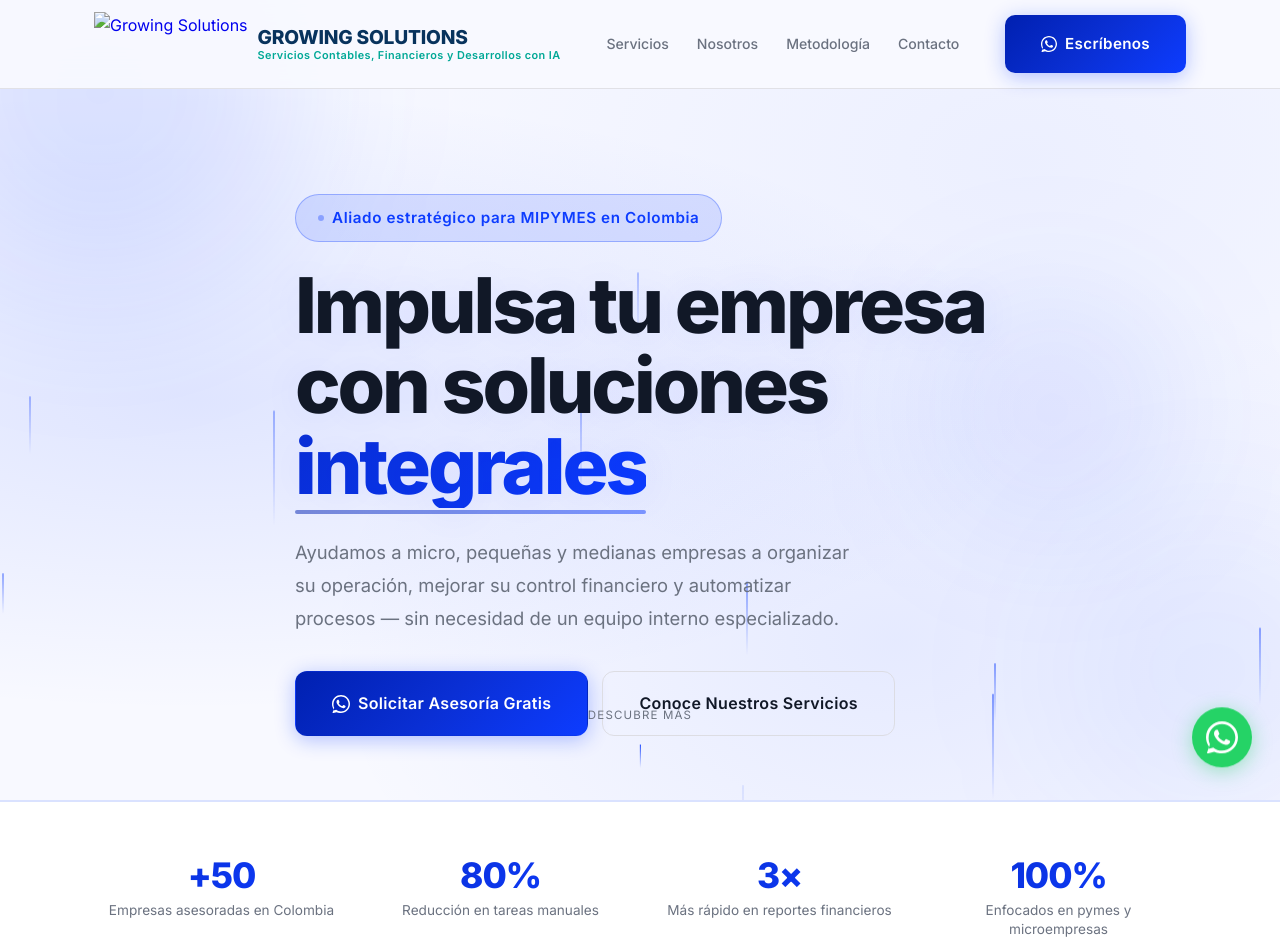
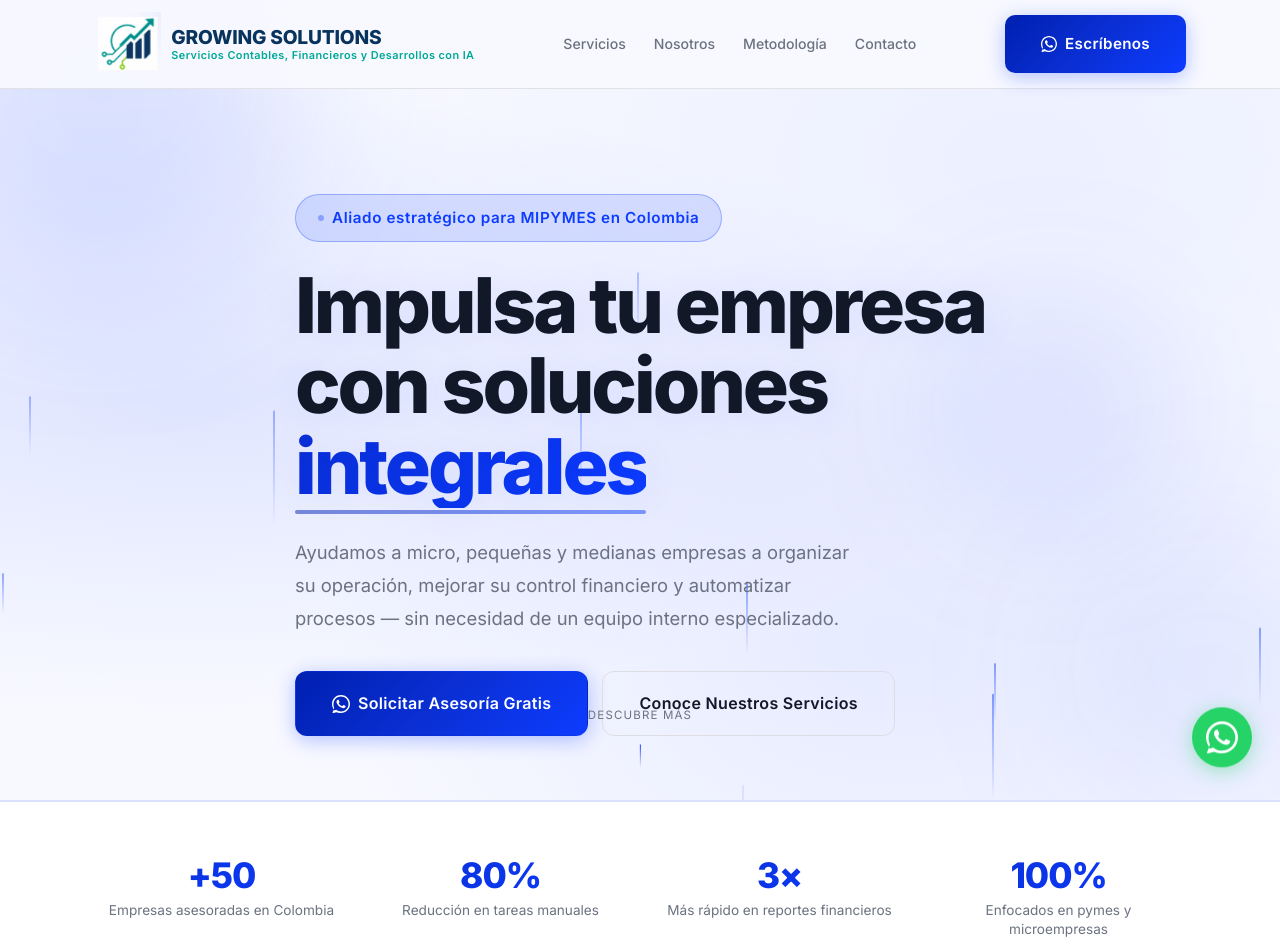
Before and after one commit to WilyerArias77/landing_growing_solutions, a plain HTML site: page index.html in a window 1280 px wide. Shown: the top 950 px of the page. Drawn offline with Linux system fonts and the light colour scheme.

Commit message:
Fix logo path — move logo into src/ so Vercel can serve it
Co-Authored-By: Claude Sonnet 4.6 <noreply@anthropic.com>

```diff
--- a/index.html
+++ b/index.html
@@ -1550,7 +1550,7 @@
   <nav id="navbar">
     <div class="container">
       <a href="#" class="logo">
-        <img src="../logo4.png" alt="Growing Solutions" style="height:64px;width:auto;object-fit:contain;" />
+        <img src="logo.png" alt="Growing Solutions" style="height:64px;width:auto;object-fit:contain;" />
         <div style="line-height:1.25;">
           <div style="font-size:1.2rem;font-weight:800;color:#08335D;letter-spacing:-0.01em;">GROWING SOLUTIONS</div>
           <div style="font-size:0.68rem;font-weight:600;color:#00A896;letter-spacing:0.04em;">Servicios Contables, Financieros y Desarrollos con IA</div>
```
Also changed, not shown: logo.png (added).
